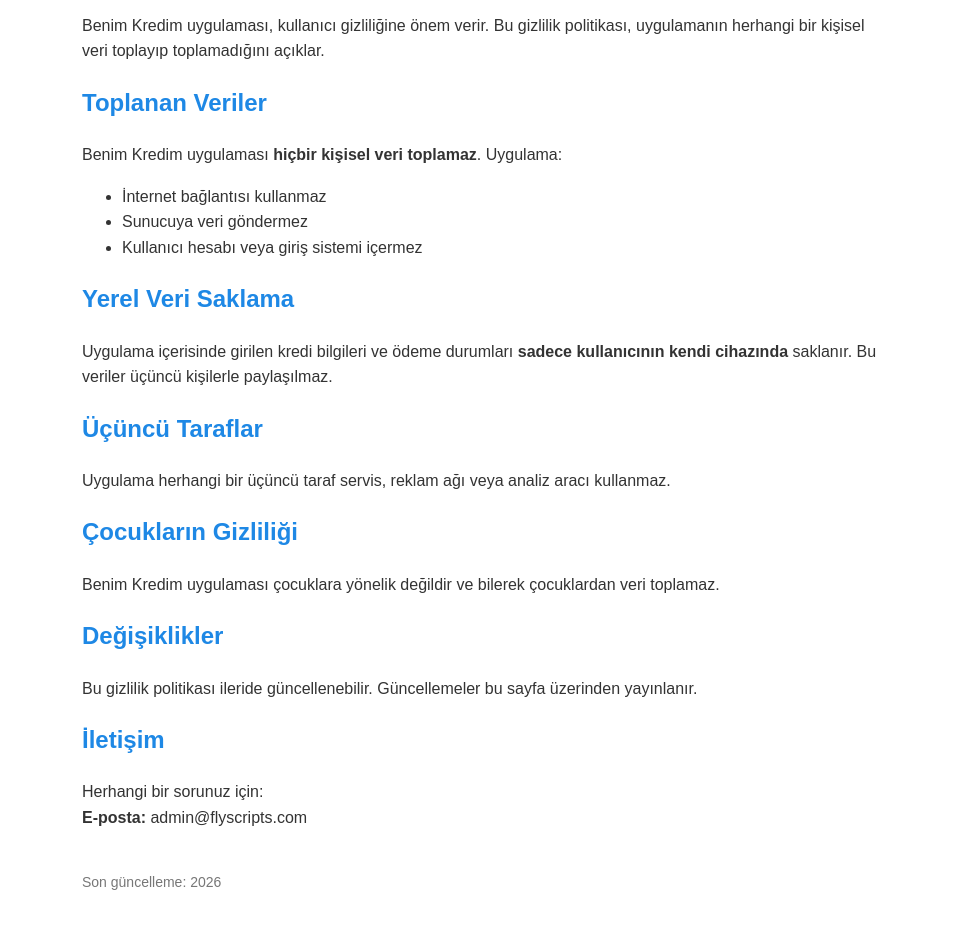
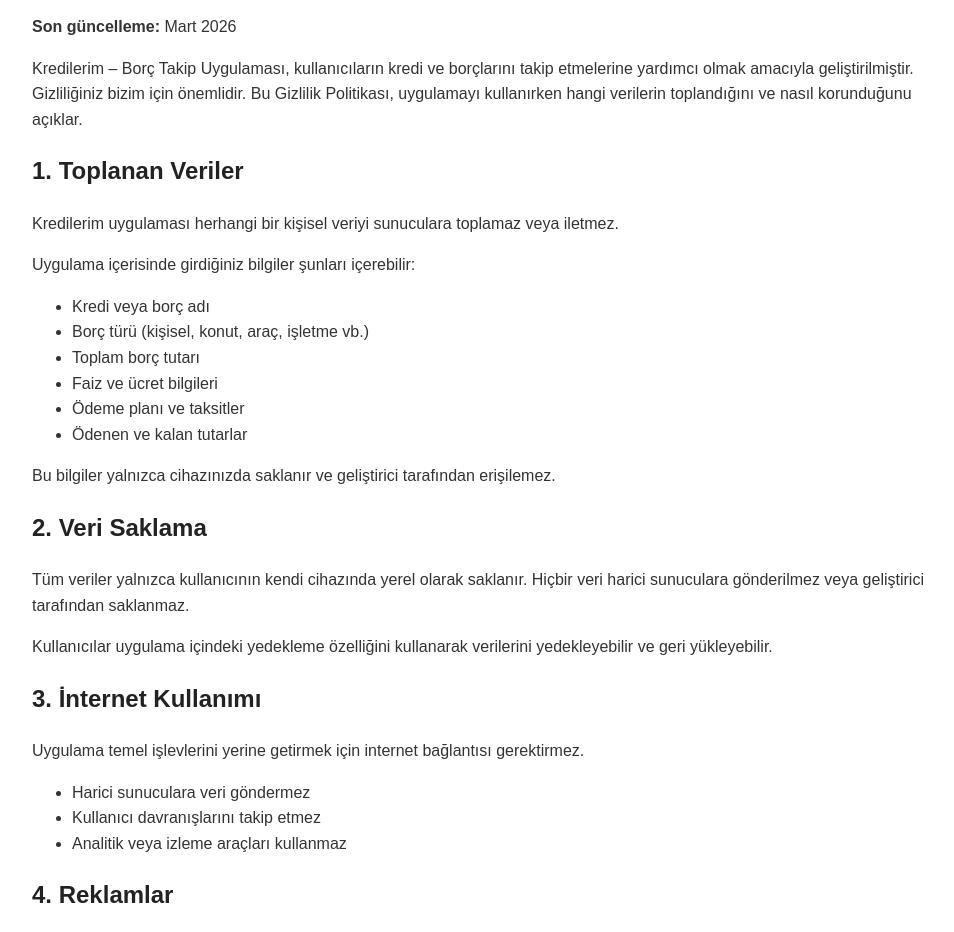
Before and after one commit to flyscripts/benim-kredim-privacy, a plain HTML site: page index.html in a window 1280 px wide. Shown: the part 100-1032 px from the top of the page, without its empty margins (158-1112 px from the left). Drawn offline with Linux system fonts and the light colour scheme.

Commit message:
Revise privacy policy for Kredilerim application
Updated the privacy policy for the Kredilerim application, including new sections on data collection, storage, and user responsibilities.

```diff
--- a/index.html
+++ b/index.html
@@ -1,81 +1,117 @@
 <!DOCTYPE html>
 <html lang="tr">
 <head>
-  <meta charset="UTF-8" />
-  <title>Benim Kredim - Gizlilik Politikası</title>
-  <meta name="viewport" content="width=device-width, initial-scale=1.0" />
+<meta charset="UTF-8">
+<meta name="viewport" content="width=device-width, initial-scale=1.0">
+<title>Benim Kredim - Kredi Borcu Takibi - Gizlilik Politikası</title>
 <style>
-    body {
+body{
 font-family: Arial, sans-serif;
-      max-width: 800px;
-      margin: 40px auto;
-      padding: 0 16px;
+max-width: 900px;
+margin: auto;
+padding: 20px;
 line-height: 1.6;
-      color: #333;
+color:#333;
 }
-    h1, h2 {
-      color: #1e88e5;
-    }
-    footer {
-      margin-top: 40px;
-      font-size: 14px;
-      color: #777;
+h1,h2{
+color:#222;
 }
 </style>
 </head>
+
 <body>
 
-<h1>Benim Kredim – Gizlilik Politikası</h1>
+<h1>Gizlilik Politikası</h1>
+<p><strong>Son güncelleme:</strong> Mart 2026</p>
 
 <p>
-Benim Kredim uygulaması, kullanıcı gizliliğine önem verir.
-Bu gizlilik politikası, uygulamanın herhangi bir kişisel veri toplayıp toplamadığını açıklar.
+Kredilerim – Borç Takip Uygulaması, kullanıcıların kredi ve borçlarını takip etmelerine yardımcı olmak amacıyla geliştirilmiştir.
+Gizliliğiniz bizim için önemlidir. Bu Gizlilik Politikası, uygulamayı kullanırken hangi verilerin toplandığını ve nasıl korunduğunu açıklar.
 </p>
 
-<h2>Toplanan Veriler</h2>
+<h2>1. Toplanan Veriler</h2>
 <p>
-Benim Kredim uygulaması <strong>hiçbir kişisel veri toplamaz</strong>.
-Uygulama:
+Kredilerim uygulaması herhangi bir kişisel veriyi sunuculara toplamaz veya iletmez.
 </p>
+
+<p>Uygulama içerisinde girdiğiniz bilgiler şunları içerebilir:</p>
 <ul>
-  <li>İnternet bağlantısı kullanmaz</li>
-  <li>Sunucuya veri göndermez</li>
-  <li>Kullanıcı hesabı veya giriş sistemi içermez</li>
+<li>Kredi veya borç adı</li>
+<li>Borç türü (kişisel, konut, araç, işletme vb.)</li>
+<li>Toplam borç tutarı</li>
+<li>Faiz ve ücret bilgileri</li>
+<li>Ödeme planı ve taksitler</li>
+<li>Ödenen ve kalan tutarlar</li>
 </ul>
 
-<h2>Yerel Veri Saklama</h2>
 <p>
-Uygulama içerisinde girilen kredi bilgileri ve ödeme durumları
-<strong>sadece kullanıcının kendi cihazında</strong> saklanır.
-Bu veriler üçüncü kişilerle paylaşılmaz.
+Bu bilgiler yalnızca cihazınızda saklanır ve geliştirici tarafından erişilemez.
 </p>
 
-<h2>Üçüncü Taraflar</h2>
+<h2>2. Veri Saklama</h2>
 <p>
-Uygulama herhangi bir üçüncü taraf servis, reklam ağı veya analiz aracı kullanmaz.
+Tüm veriler yalnızca kullanıcının kendi cihazında yerel olarak saklanır.
+Hiçbir veri harici sunuculara gönderilmez veya geliştirici tarafından saklanmaz.
 </p>
 
-<h2>Çocukların Gizliliği</h2>
 <p>
-Benim Kredim uygulaması çocuklara yönelik değildir ve bilerek çocuklardan veri toplamaz.
+Kullanıcılar uygulama içindeki yedekleme özelliğini kullanarak verilerini yedekleyebilir ve geri yükleyebilir.
 </p>
 
-<h2>Değişiklikler</h2>
+<h2>3. İnternet Kullanımı</h2>
 <p>
-Bu gizlilik politikası ileride güncellenebilir.
-Güncellemeler bu sayfa üzerinden yayınlanır.
+Uygulama temel işlevlerini yerine getirmek için internet bağlantısı gerektirmez.
 </p>
 
-<h2>İletişim</h2>
+<ul>
+<li>Harici sunuculara veri göndermez</li>
+<li>Kullanıcı davranışlarını takip etmez</li>
+<li>Analitik veya izleme araçları kullanmaz</li>
+</ul>
+
+<h2>4. Reklamlar</h2>
 <p>
-Herhangi bir sorunuz için:
-<br />
-<strong>E-posta:</strong> admin@flyscripts.com
+Kredilerim uygulaması reklam içermez.
+Herhangi bir üçüncü taraf reklam ağı kullanılmaz.
 </p>
 
-<footer>
-<p>Son güncelleme: 2026</p>
-</footer>
+<h2>5. Üçüncü Taraf Hizmetleri</h2>
+<p>
+Uygulama kullanıcı verilerini işlemek için herhangi bir üçüncü taraf hizmeti kullanmaz.
+</p>
+
+<h2>6. Veri Güvenliği</h2>
+<p>
+Kullanıcı verilerinin güvenliği önemlidir.
+Tüm bilgiler cihaz üzerinde saklandığı için veri güvenliği büyük ölçüde kullanıcının cihaz güvenliğine bağlıdır.
+</p>
+
+<h2>7. Çocukların Gizliliği</h2>
+<p>
+Bu uygulama özellikle çocuklara yönelik değildir ve bilerek çocuklardan kişisel veri toplamaz.
+</p>
+
+<h2>8. Sorumluluk Reddi</h2>
+<p>
+Kredilerim uygulaması kredi veya finansal hizmet sağlamaz.
+Herhangi bir banka veya finans kuruluşuyla bağlantılı değildir.
+</p>
+
+<p>
+Uygulama yalnızca kişisel borç ve kredi takibi için kullanılan bir araçtır.
+</p>
+
+<h2>9. Gizlilik Politikasındaki Değişiklikler</h2>
+<p>
+Bu gizlilik politikası zaman zaman güncellenebilir. Güncellemeler bu sayfada yayınlanacaktır.
+</p>
+
+<h2>10. İletişim</h2>
+<p>
+Gizlilik politikası hakkında sorularınız varsa aşağıdaki e-posta adresinden iletişime geçebilirsiniz:
+</p>
+
+<p><strong>Email:</strong> admin@flyscripts.com</p>
 
 </body>
 </html>
```
Lines whose indentation alone changed are shown as unchanged.
